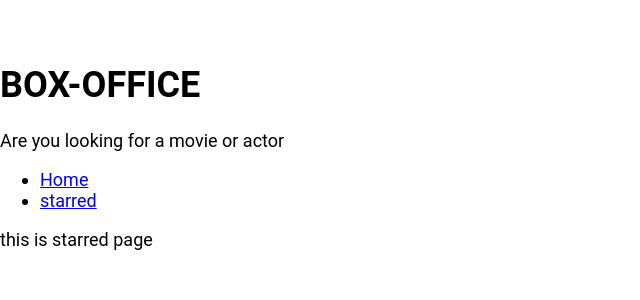
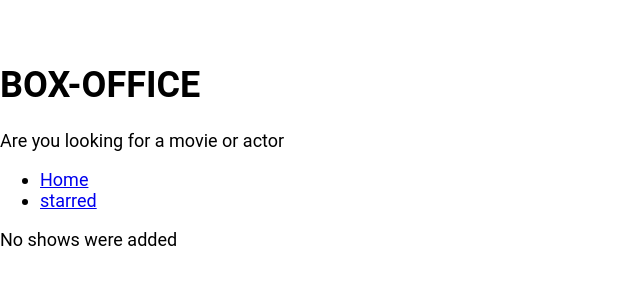
Before and after one commit to gaganverma01/box-office, a React (Create React App) app: page /starred in a window 1280 px wide. Shown: the top 300 px of the page, without its empty margins (0-640 px from the left). Built offline with nearby package versions, Linux system fonts and the light colour scheme; the HTML template or start-up script is replaced by a standard one.

Commit message:
finished starred page

```diff
--- a/src/Pages/Starred.js
+++ b/src/Pages/Starred.js
@@ -1,8 +1,43 @@
-import React from 'react';
+import React, { useEffect, useState } from 'react';
 import MainPageLayout from '../components/MainPageLayout';
+import { useShows } from '../Misc/Custom-hook';
+import { apiGet } from '../Misc/Config';
+import ShowGrid from '../components/show/ShowGrid';
 
 const Starred = () => {
-  return <MainPageLayout>this is starred page</MainPageLayout>;
+  const [starred] = useShows();
+
+  const [shows, setShows] = useState(null);
+  const [isLoading, setIsLoading] = useState(true);
+  const [error, setError] = useState(null);
+
+  useEffect(() => {
+    if (starred && starred.length > 0) {
+      const promises = starred.map(showId => apiGet(`/shows/${showId}`));
+
+      Promise.all(promises)
+        .then(apiData => apiData.map(show => ({ show })))
+        .then(results => {
+          setShows(results);
+          setIsLoading(false);
+        })
+        .catch(err => {
+          setError(err.message);
+          setIsLoading(false);
+        });
+    } else {
+      setIsLoading(false);
+    }
+  }, [starred]);
+
+  return (
+    <MainPageLayout>
+      {isLoading && <div>Shows are still loading</div>}
+      {error && <div>Error occured:{error}</div>}
+      {!isLoading && !shows && <div>No shows were added</div>}
+      {!isLoading && !error && shows && <ShowGrid data={shows} />}
+    </MainPageLayout>
+  );
 };
 
 export default Starred;
--- a/src/components/show/ShowGrid.js
+++ b/src/components/show/ShowGrid.js
@@ -16,10 +16,8 @@
         const onStarClick = () => {
           if (isStarred) {
             dispatchStarred({ type: 'REMOVE', showId: show.id });
-            console.log('showid:', show.id);
           } else {
             dispatchStarred({ type: 'ADD', showId: show.id });
-            console.log('showid:', show.id);
           }
         };
 
```
